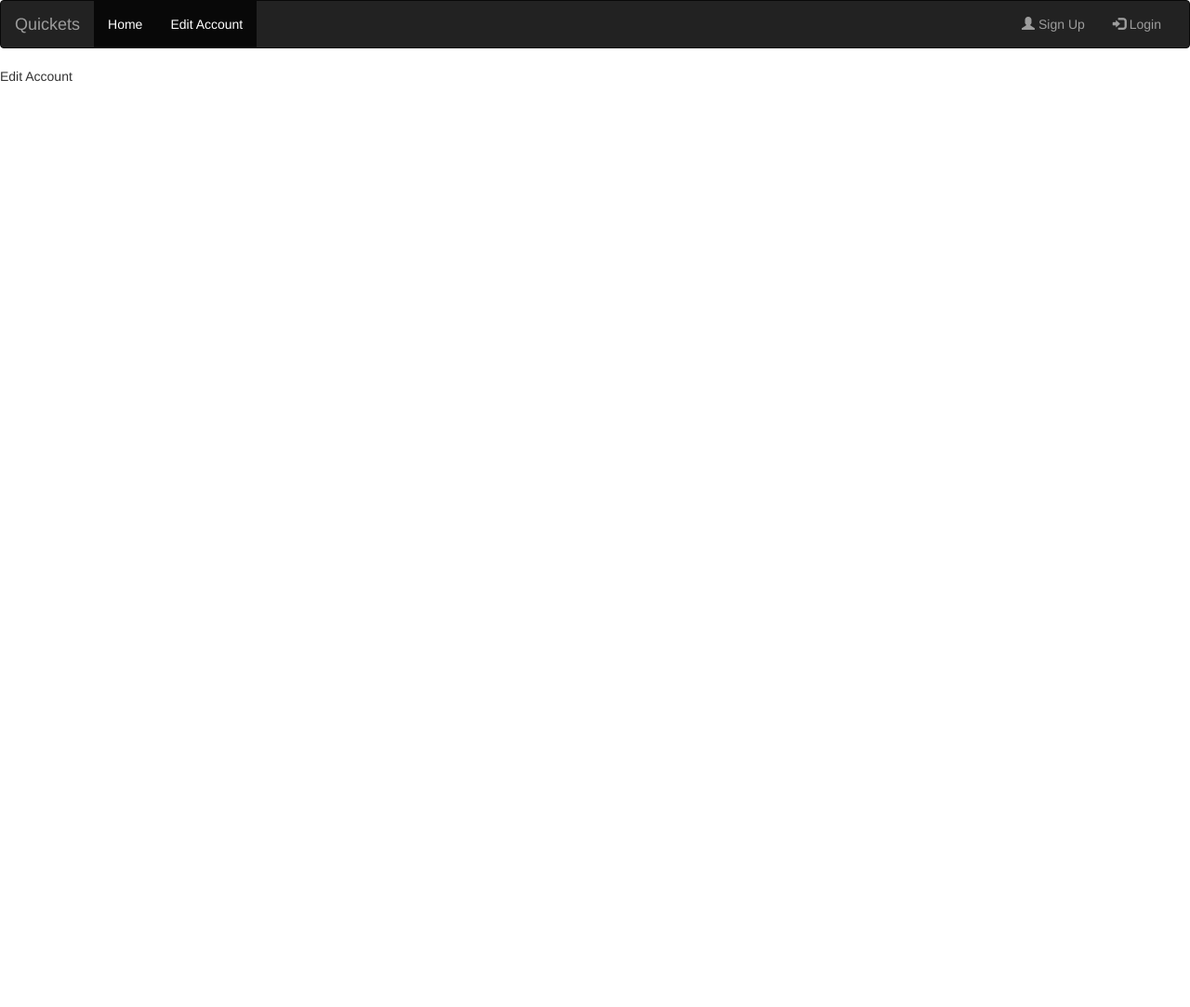
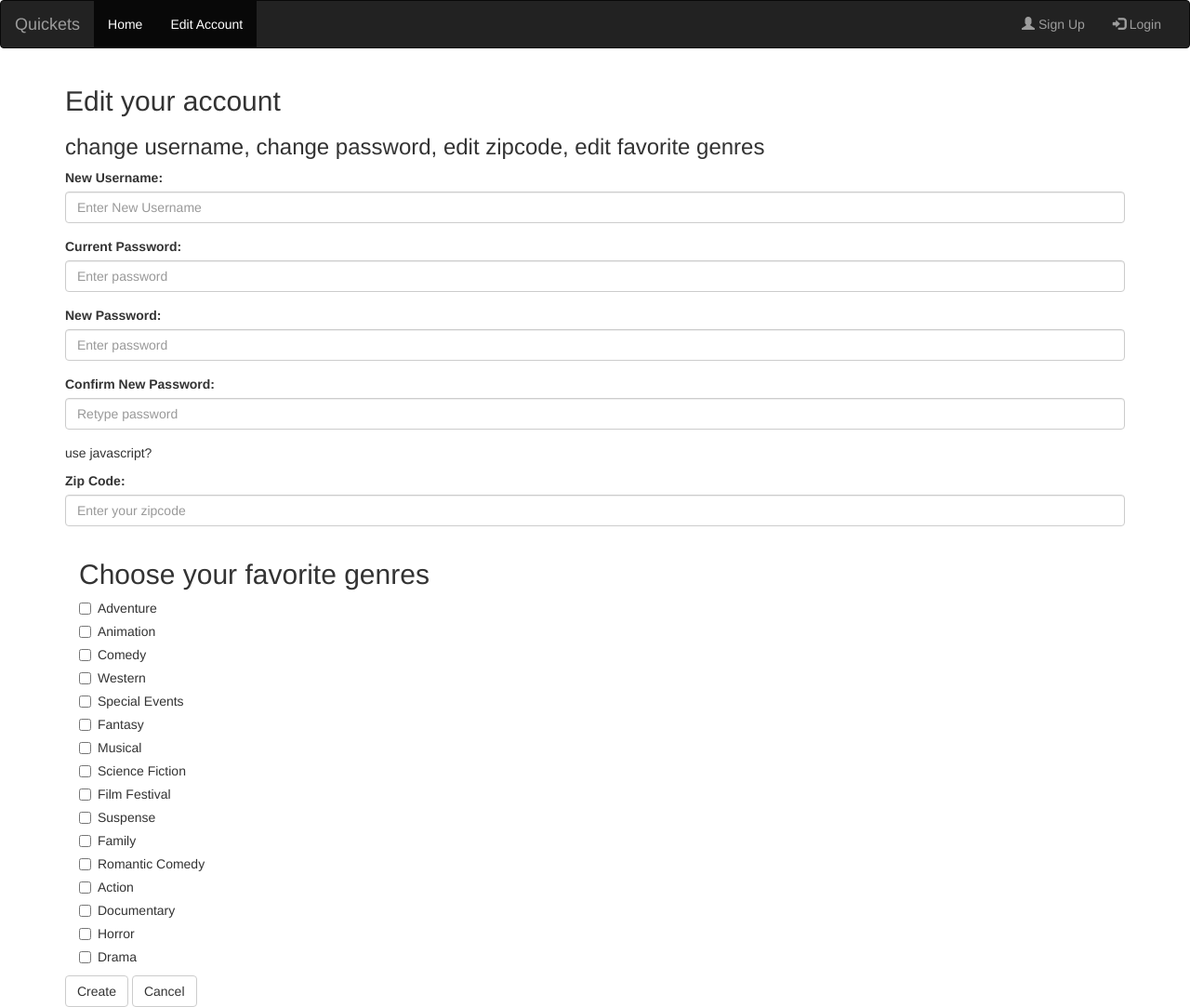
Before and after one commit to nspektor/Quickets, a Flask app: page /edit_account in a window 1280 px wide. Shown: the whole page at 93% size. Before the commit the page ends 88 px from the top, so only its background shows below. Run offline with Flask 2, Linux system fonts and the light colour scheme; some libraries are stand-ins or nearby versions.

Commit message:
html  things

```diff
--- a/templates/edit_account.html
+++ b/templates/edit_account.html
@@ -2,6 +2,90 @@
 {% block title %}Edit Account{% endblock %}
 {% block content %}
 
-Edit Account
+<div class="container">
+  <h2>Edit your account</h2>
+
+  <h3> change username, change password, edit zipcode, edit favorite genres</h3>
+
+  <form role="form" method="POST">
+    <div class="form-group">
+      <label for="username">New Username:</label>
+      <input type="text" class="form-control" id="username" placeholder="Enter New Username" name="newUsername">
+    </div>
+    <div class="form-group">
+      <label for="pwd">Current Password:</label>
+      <input type="password" name="paassword" class="form-control" id="pwd" placeholder="Enter password">
+    </div>
+    <div class="form-group">
+      <label for="pwd">New Password:</label>
+      <input type="password" name="password" class="form-control" id="pwd" placeholder="Enter password">
+    </div>
+    <div class="form-group">
+      <label for="pwdagn">Confirm New Password:</label>
+      <input type="password" name="password_again" class="form-control" id="pwdagn" placeholder="Retype password">
+    </div>
+    <p> use javascript? </p>
+    <div class="form-group">
+      <label for="zipcode">Zip Code:</label>
+      <input type="text" class="form-control" id="zipcode" placeholder="Enter your zipcode" name="Zipcode">
+    </div>
+    <div class="container">
+      <h2>Choose your favorite genres</h2>
+      <form role="form">
+        <div class="checkbox">
+          <label><input type="checkbox" value="adventure">Adventure</label>
+        </div>
+        <div class="checkbox">
+          <label><input type="checkbox" value="animation">Animation</label>
+        </div>
+        <div class="checkbox">
+          <label><input type="checkbox" value="comedy">Comedy</label>
+        </div>
+        <div class="checkbox">
+          <label><input type="checkbox" value="western">Western</label>
+        </div>
+        <div class="checkbox">
+          <label><input type="checkbox" value="specialEvent">Special Events</label>
+        </div>
+        <div class="checkbox">
+          <label><input type="checkbox" value="fantasy">Fantasy</label>
+        </div>
+        <div class="checkbox">
+          <label><input type="checkbox" value="musical">Musical</label>
+        </div>
+        <div class="checkbox">
+          <label><input type="checkbox" value="ScienceFiction">Science Fiction</label>
+        </div>
+        <div class="checkbox">
+          <label><input type="checkbox" value="filmFestival">Film Festival</label>
+        </div>
+	<div class="checkbox">
+          <label><input type="checkbox" value="suspense">Suspense</label>
+        </div>
+        <div class="checkbox">
+          <label><input type="checkbox" value="family">Family</label>
+        </div>
+        <div class="checkbox">
+          <label><input type="checkbox" value="romCom">Romantic Comedy</label>
+        </div>
+        <div class="checkbox">
+          <label><input type="checkbox" value="action">Action</label>
+        </div>
+        <div class="checkbox">
+          <label><input type="checkbox" value="documentary">Documentary</label>
+        </div>
+        <div class="checkbox">
+          <label><input type="checkbox" value="horror">Horror</label>
+        </div>
+        <div class="checkbox">
+          <label><input type="checkbox" value="drama">Drama</label>
+        </div>
+      </form>
+    </div>
+    <button type="submit" name="button" class="btn btn-default">Create</button>
+
+    <a href="/home"  class="btn btn-default" >Cancel</a>
+  </form>
+</div>
 
 {% endblock %}
```
Also changed, not shown: templates/create_account.html (+57 -0 lines), templates/home.html (+11 -2 lines).
